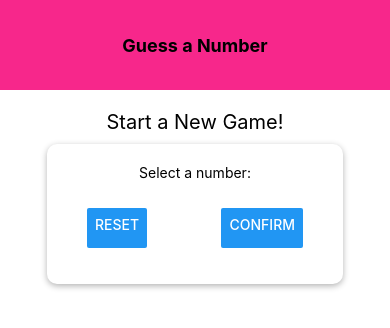
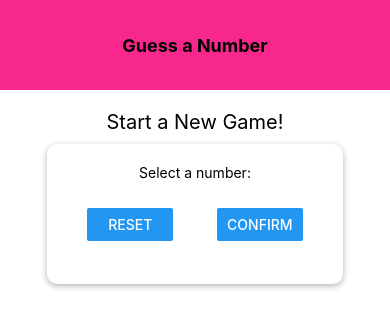
Before and after one commit to yuri-la-torre-ortiz/guessingnumbergame, a React Native app: screen / in a window 390 px wide. Shown: the top 328 px of the page. Built offline with nearby package versions, Linux system fonts and the light colour scheme.

Commit message:
style: resize reset and confirm buttons to be equal

```diff
--- a/screens/StartGameScreen.js
+++ b/screens/StartGameScreen.js
@@ -11,8 +11,12 @@ const StartGameScreen = (props) => {
         <Text>Select a number:</Text>
         <TextInput />
         <View style={styles.buttonContainer}>
-          <Button title="Reset" onPress={() => {}} />
-          <Button title="Confirm" onPress={() => {}} />
+          <View style={styles.button}>
+            <Button title="Reset" onPress={() => {}} />
+          </View>
+          <View style={styles.button}>
+            <Button title="Confirm" onPress={() => {}} />
+          </View>
         </View>
       </Card>
     </View>
@@ -44,4 +48,7 @@ const styles = StyleSheet.create({
     maxWidth: "80%",
     alignItems: "center",
   },
+  button: {
+    width: "40%",
+  },
 });
```
